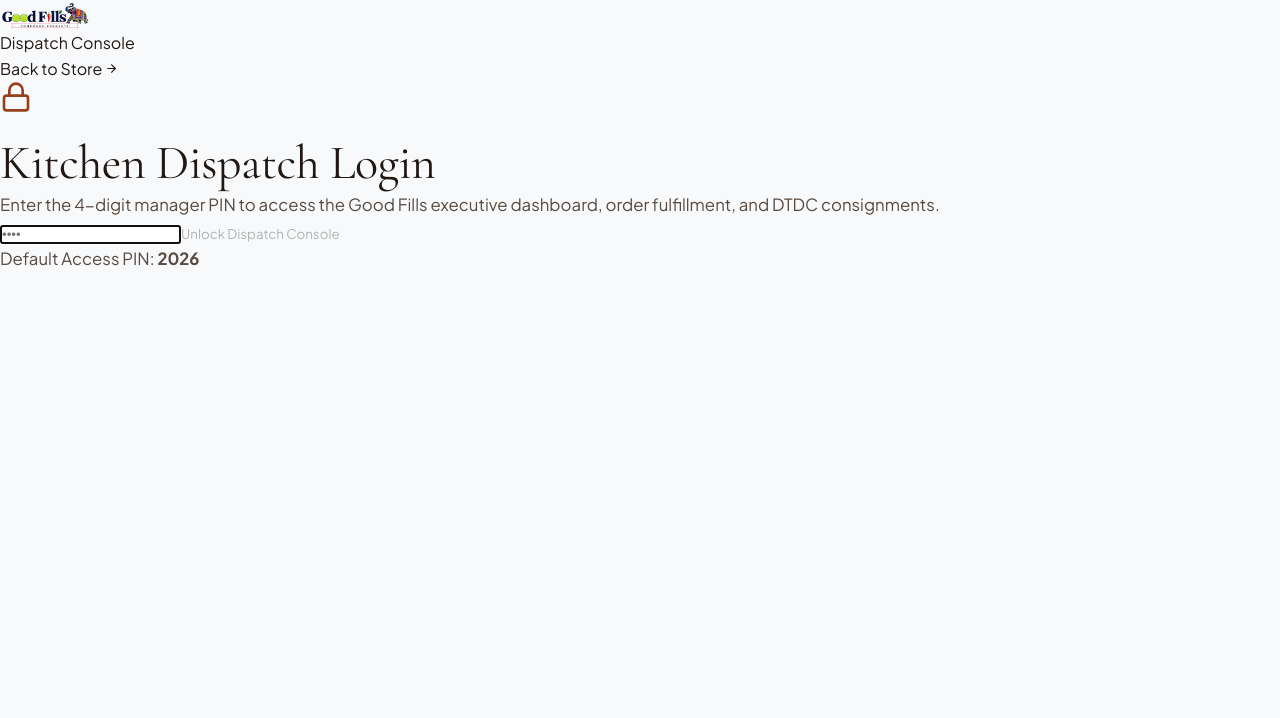
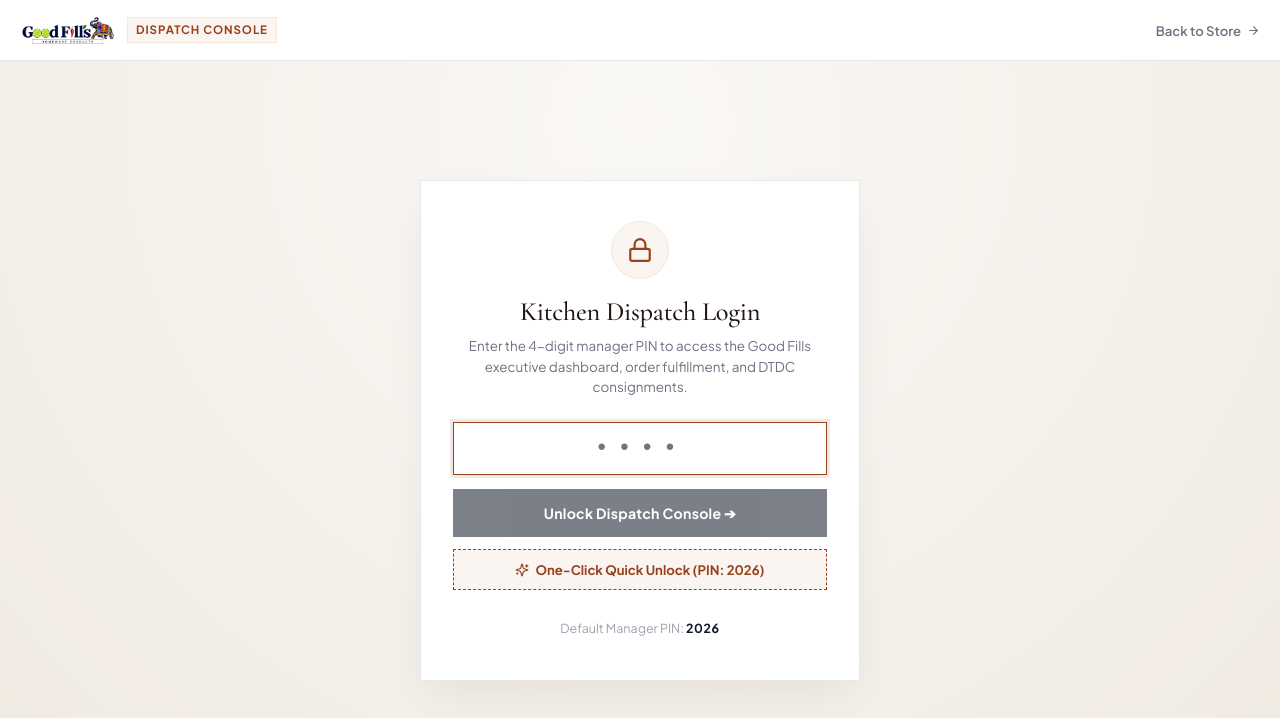
Before and after one commit to shreerahulsgit/good-fills, a Next.js app: page /admin/orders in a window 1280 px wide. Shown: the top 718 px of the page. Built offline with nearby package versions, Linux system fonts and the light colour scheme.

Commit message:
feat(admin): apply premium styling to kitchen dispatch login and add 1-click quick unlock

```diff
--- a/src/components/admin/AdminDispatchView.module.css
+++ b/src/components/admin/AdminDispatchView.module.css
@@ -4,9 +4,199 @@
 
 .adminContainer {
   min-height: 100vh;
-  background-color: #F8F9FA;
+  background: radial-gradient(circle at 50% 15%, #FAF8F5 0%, #F0EAE1 100%);
   color: var(--text-primary);
   font-family: var(--font-sans);
+  display: flex;
+  flex-direction: column;
+  width: 100%;
+  box-sizing: border-box;
+}
+
+.adminTopBarMobile {
+  display: flex;
+  align-items: center;
+  justify-content: space-between;
+  padding: 14px 20px;
+  background-color: #FFFFFF;
+  border-bottom: 1px solid #E5E7EB;
+  width: 100%;
+  box-sizing: border-box;
+}
+
+.brandWrap {
+  display: flex;
+  align-items: center;
+  gap: 12px;
+}
+
+.badgeAdmin {
+  display: inline-flex;
+  align-items: center;
+  background-color: #FAF5F0;
+  border: 1px solid #F3E8DC;
+  color: var(--accent-terracotta);
+  font-size: 0.72rem;
+  font-weight: 700;
+  text-transform: uppercase;
+  letter-spacing: 0.08em;
+  padding: 3px 8px;
+}
+
+.viewStoreBtn {
+  display: inline-flex;
+  align-items: center;
+  gap: 6px;
+  font-size: 0.82rem;
+  font-weight: 600;
+  color: #6B7280;
+  text-decoration: none;
+  transition: color 0.15s ease;
+}
+
+.viewStoreBtn:hover {
+  color: var(--accent-terracotta);
+}
+
+.loginCenterCanvas {
+  flex: 1;
+  display: flex;
+  align-items: center;
+  justify-content: center;
+  padding: 30px 16px;
+  width: 100%;
+  box-sizing: border-box;
+}
+
+.loginWrapper {
+  background-color: #FFFFFF;
+  border: 1px solid #E5E7EB;
+  box-shadow: 0 16px 40px -10px rgba(34, 24, 19, 0.08);
+  width: 100%;
+  max-width: 440px;
+  padding: 40px 32px;
+  text-align: center;
+  box-sizing: border-box;
+}
+
+@media (max-width: 480px) {
+  .loginWrapper {
+    padding: 30px 20px;
+  }
+}
+
+.lockIconCircle {
+  width: 58px;
+  height: 58px;
+  background-color: #FAF5F0;
+  border: 1px solid #F3E8DC;
+  color: var(--accent-terracotta);
+  display: flex;
+  align-items: center;
+  justify-content: center;
+  margin: 0 auto 18px;
+  border-radius: 50%;
+}
+
+.loginTitle {
+  font-family: var(--font-serif);
+  font-size: 1.65rem;
+  font-weight: 500;
+  color: var(--text-primary);
+  margin: 0 0 8px 0;
+  letter-spacing: -0.01em;
+}
+
+.loginSubtitle {
+  font-family: var(--font-sans);
+  font-size: 0.84rem;
+  color: #6B7280;
+  line-height: 1.55;
+  margin: 0 0 24px 0;
+}
+
+.pinInput {
+  width: 100%;
+  border: 1px solid #D1D5DB;
+  background-color: #F9FAFB;
+  padding: 12px 16px;
+  font-size: 1.5rem;
+  font-family: monospace;
+  letter-spacing: 0.35em;
+  text-align: center;
+  outline: none;
+  border-radius: 0;
+  box-sizing: border-box;
+  margin-bottom: 14px;
+  transition: all 0.2s ease;
+}
+
+.pinInput:focus {
+  border-color: var(--accent-terracotta);
+  background-color: #FFFFFF;
+  box-shadow: 0 0 0 3px rgba(151, 65, 29, 0.12);
+}
+
+.unlockBtn {
+  width: 100%;
+  background-color: #111827;
+  color: #FFFFFF;
+  border: none;
+  padding: 13px;
+  font-size: 0.88rem;
+  font-weight: 700;
+  letter-spacing: 0.02em;
+  cursor: pointer;
+  transition: all 0.15s ease;
+  min-height: 48px;
+  display: flex;
+  align-items: center;
+  justify-content: center;
+  gap: 8px;
+  margin-bottom: 12px;
+  border-radius: 0;
+}
+
+.unlockBtn:hover:not(:disabled) {
+  background-color: var(--accent-terracotta);
+}
+
+.unlockBtn:disabled {
+  opacity: 0.55;
+  cursor: not-allowed;
+}
+
+.quickUnlockBtn {
+  width: 100%;
+  background-color: #FAF5F0;
+  color: var(--accent-terracotta);
+  border: 1px dashed var(--accent-terracotta);
+  padding: 11px;
+  font-size: 0.82rem;
+  font-weight: 700;
+  cursor: pointer;
+  display: inline-flex;
+  align-items: center;
+  justify-content: center;
+  gap: 6px;
+  margin-bottom: 18px;
+  transition: all 0.15s ease;
+  border-radius: 0;
+}
+
+.quickUnlockBtn:hover {
+  background-color: #F3E8DC;
+}
+
+.pinHint {
+  font-size: 0.78rem;
+  color: #9CA3AF;
+  margin: 10px 0 0 0;
+}
+
+.pinHint strong {
+  color: #111827;
+  letter-spacing: 0.05em;
 }
 
 .adminDashboardRoot {
--- a/src/components/admin/AdminDispatchView.tsx
+++ b/src/components/admin/AdminDispatchView.tsx
@@ -203,19 +203,25 @@
     return () => document.removeEventListener('click', handleGlobalClick);
   }, []);
 
-  // Check saved session PIN on mount
+  // Check saved session PIN or URL query parameter on mount
   useEffect(() => {
+    if (typeof window !== 'undefined') {
+      const urlParams = new URLSearchParams(window.location.search);
+      const urlPin = urlParams.get('pin');
       const savedPin = sessionStorage.getItem('goodfills_admin_pin');
-    if (savedPin) {
-      setPin(savedPin);
-      fetchOrders(savedPin);
+      const activePin = urlPin || savedPin;
+      if (activePin) {
+        setPin(activePin);
+        fetchOrders(activePin);
+      }
     }
   }, []);
 
   const handleUnlock = (e: React.FormEvent) => {
     e.preventDefault();
-    if (!pin.trim()) return;
-    fetchOrders(pin.trim());
+    const clean = pin.trim();
+    if (!clean) return;
+    fetchOrders(clean);
   };
 
   const fetchOrders = async (adminPin: string) => {
@@ -808,7 +814,7 @@
         <div className={styles.adminTopBarMobile}>
           <div className={styles.brandWrap}>
             <Link href="/" style={{ textDecoration: 'none', display: 'flex', alignItems: 'center' }}>
-              <img src="/logo.png" alt="Good Fills" style={{ height: '30px', width: 'auto', display: 'block' }} />
+              <img src="/logo.png" alt="Good Fills" style={{ height: '32px', width: 'auto', display: 'block' }} />
             </Link>
             <span className={styles.badgeAdmin}>Dispatch Console</span>
           </div>
@@ -817,9 +823,10 @@
           </Link>
         </div>
 
+        <div className={styles.loginCenterCanvas}>
           <div className={styles.loginWrapper}>
-          <div style={{ marginBottom: '16px', color: 'var(--accent-terracotta)' }}>
-            <Lock size={32} />
+            <div className={styles.lockIconCircle}>
+              <Lock size={26} />
             </div>
             <h2 className={styles.loginTitle}>Kitchen Dispatch Login</h2>
             <p className={styles.loginSubtitle}>
@@ -831,24 +838,43 @@
                 type="password"
                 className={styles.pinInput}
                 placeholder="••••"
-              maxLength={10}
+                maxLength={8}
                 value={pin}
-              onChange={(e) => setPin(e.target.value)}
+                onChange={(e) => {
+                  const val = e.target.value;
+                  setPin(val);
+                  if (val.trim() === '2026' || val.trim() === 'admin123') {
+                    fetchOrders(val.trim());
+                  }
+                }}
                 autoFocus
               />
 
               {authError && (
-              <p style={{ color: '#d9381e', fontSize: '0.82rem', marginBottom: '16px' }}>
+                <p style={{ color: '#d9381e', fontSize: '0.82rem', marginBottom: '16px', fontWeight: 600 }}>
                   {authError}
                 </p>
               )}
 
               <button type="submit" className={styles.unlockBtn} disabled={isLoading || !pin.trim()}>
-              {isLoading ? 'Verifying...' : 'Unlock Dispatch Console'}
+                {isLoading ? 'Verifying PIN...' : 'Unlock Dispatch Console ➔'}
+              </button>
+
+              <button
+                type="button"
+                onClick={() => {
+                  setPin('2026');
+                  fetchOrders('2026');
+                }}
+                disabled={isLoading}
+                className={styles.quickUnlockBtn}
+              >
+                <Sparkles size={14} /> One-Click Quick Unlock (PIN: 2026)
               </button>
             </form>
 
-          <p className={styles.pinHint}>Default Access PIN: <strong>2026</strong></p>
+            <p className={styles.pinHint}>Default Manager PIN: <strong>2026</strong></p>
+          </div>
         </div>
       </main>
     );
```
Lines whose indentation alone changed are shown as unchanged.
